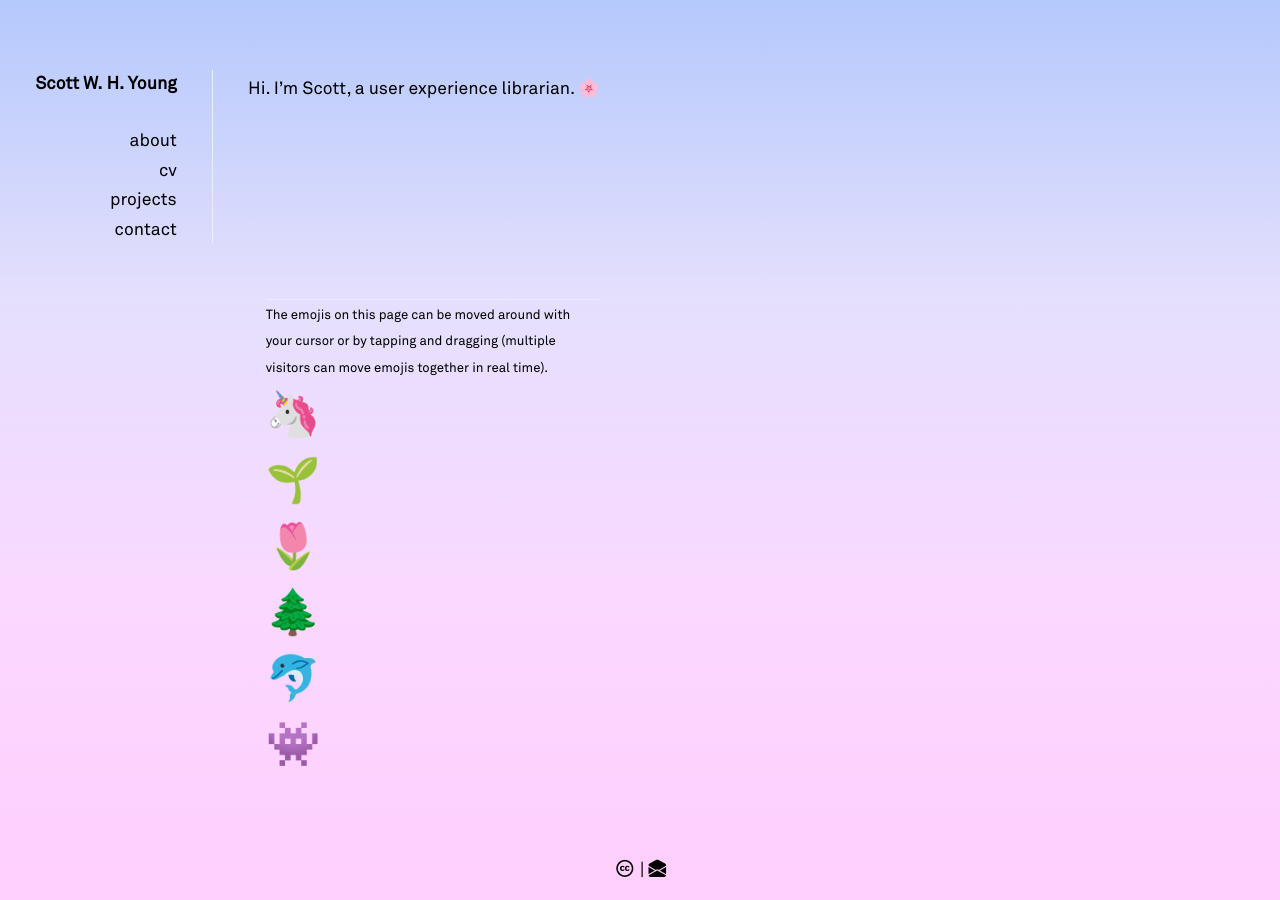
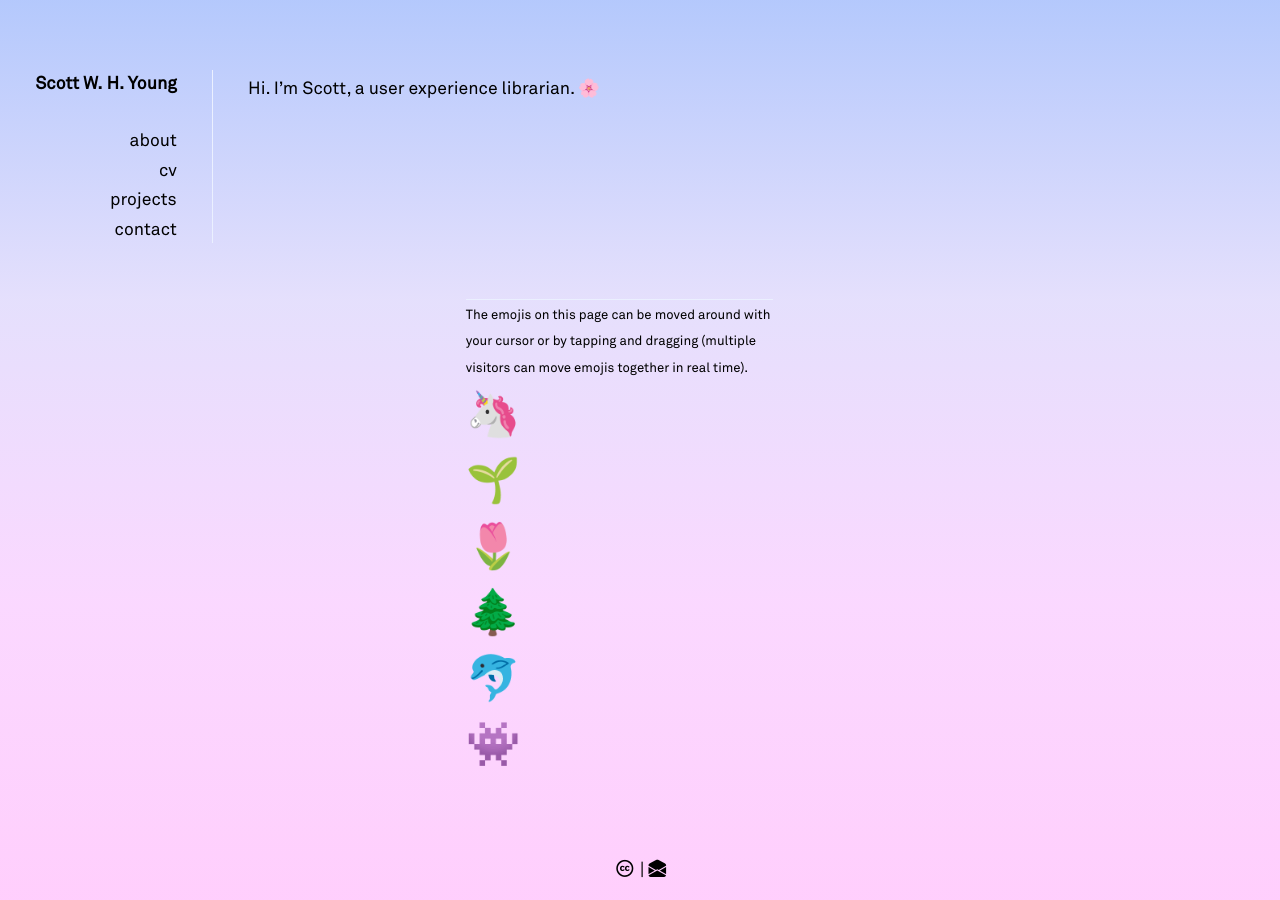
Before and after one commit to swyoung/swyoung.github.io, a Jekyll site: the page built from index.md, in a window 1280 px wide. Built offline with Jekyll 4.4.1, drawn with Linux system fonts in a browser that asks for light colours; nearby versions of some CDN libraries; a style sheet for code colours, icons or effects is not loaded.

Commit message:
Update index.md
format

```diff
--- a/index.md
+++ b/index.md
@@ -10,7 +10,7 @@ Hi. I’m Scott, a user experience librarian. <span class="emoji-spin">🌸</spa
 <br>
 <br>
 
-<div style="border-top:1px solid hsla(223,100%,96%,80);margin:1em;width:50%;left:50%">
+<div style="border-top:1px solid hsla(223,100%,96%,80);margin:1em;width:46%;position:relative;left:30%">
 <span style="font-size:75%">The emojis on this page can be moved around with your cursor or by tapping and dragging (multiple visitors can move emojis together in real time).</span>
 <div id="unicorn" can-move style="font-size:40px">🦄</div><div id="seedling" can-move style="font-size:40px">🌱</div><div id="tulip" can-move style="font-size:40px">🌷</div><div id="evergreen" can-move style="font-size:40px">🌲</div><div id="dolphin" can-move style="font-size:40px">🐬</div>
 <div id="alien" can-move style="font-size:40px">👾</div>
```
